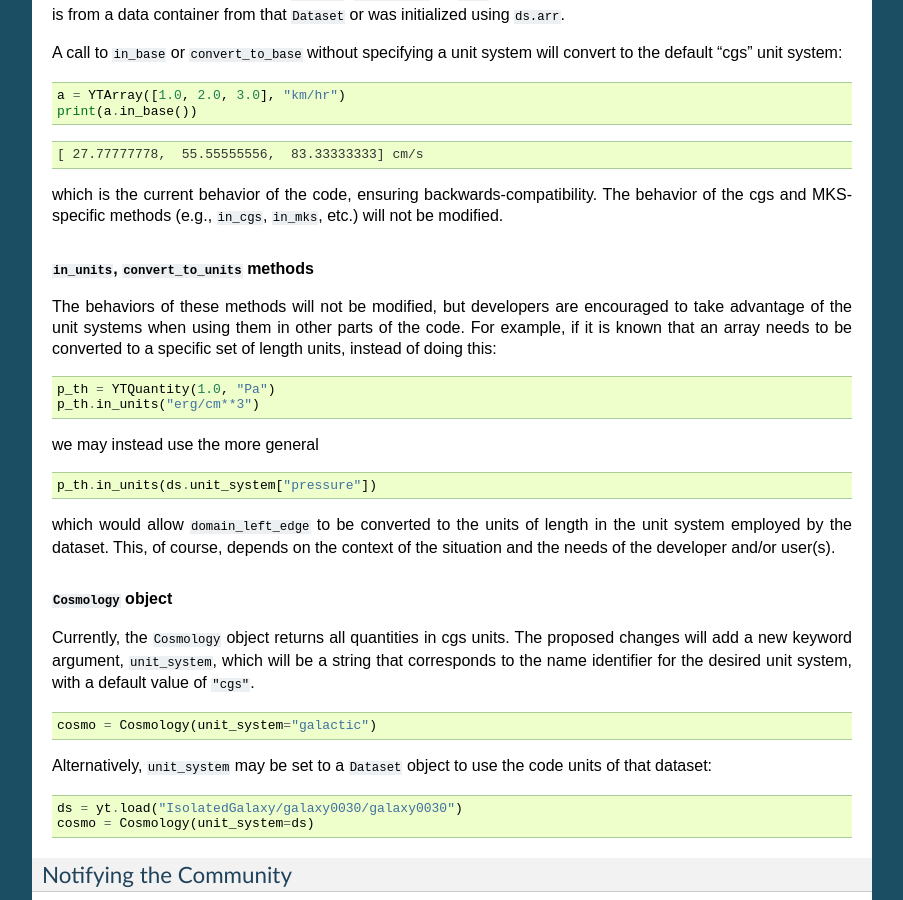
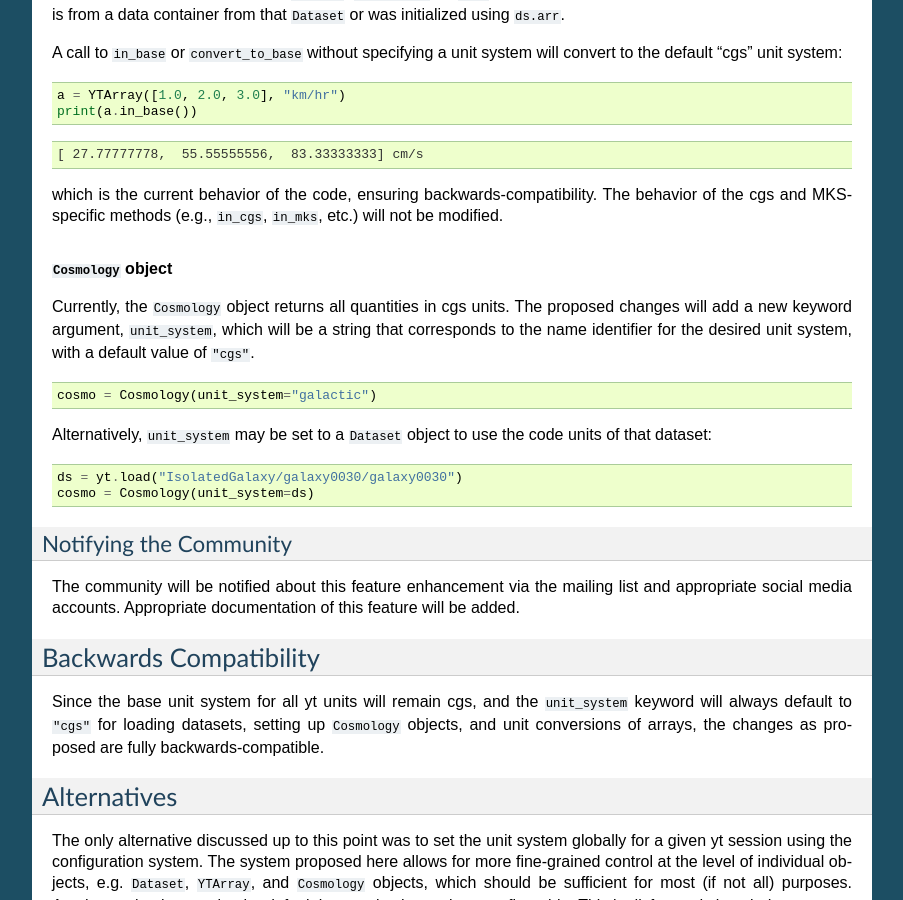
Before and after one commit to yt-project/ytep, a Sphinx documentation site: the page built from source/YTEPs/YTEP-0028.rst, in a window 1280 px wide and 900 px high, scrolled down 6057 px. Shown: the whole window, without its empty margins (198-1101 px from the left). Built offline with Sphinx 7.4.7, drawn with Linux system fonts in a browser that asks for light colours; formulas are drawn with MathJax 3.

Commit message:
I now agree with Matt that this is something we should not encourage (but probably will use from time to time).

```diff
--- a/source/YTEPs/YTEP-0028.rst
+++ b/source/YTEPs/YTEP-0028.rst
@@ -384,28 +384,6 @@ convert to the default "cgs" unit system:
 which is the current behavior of the code, ensuring backwards-compatibility. The behavior
 of the cgs and MKS-specific methods (e.g., ``in_cgs``, ``in_mks``, etc.) will not be modified.
 
-.. rubric:: ``in_units``, ``convert_to_units`` methods
-
-The behaviors of these methods will not be modified, but developers are encouraged to
-take advantage of the unit systems when using them in other parts of the code. For
-example, if it is known that an array needs to be converted to a specific set of length
-units, instead of doing this:
-
-.. code-block:: python
-
-    p_th = YTQuantity(1.0, "Pa")
-    p_th.in_units("erg/cm**3")
-
-we may instead use the more general
-
-.. code-block:: python
-
-    p_th.in_units(ds.unit_system["pressure"])
-
-which would allow ``domain_left_edge`` to be converted to the units of length in the
-unit system employed by the dataset. This, of course, depends on the context of the situation and the
-needs of the developer and/or user(s).
-
 .. rubric:: ``Cosmology`` object
 
 Currently, the ``Cosmology`` object returns all quantities in cgs units. The proposed changes
```
